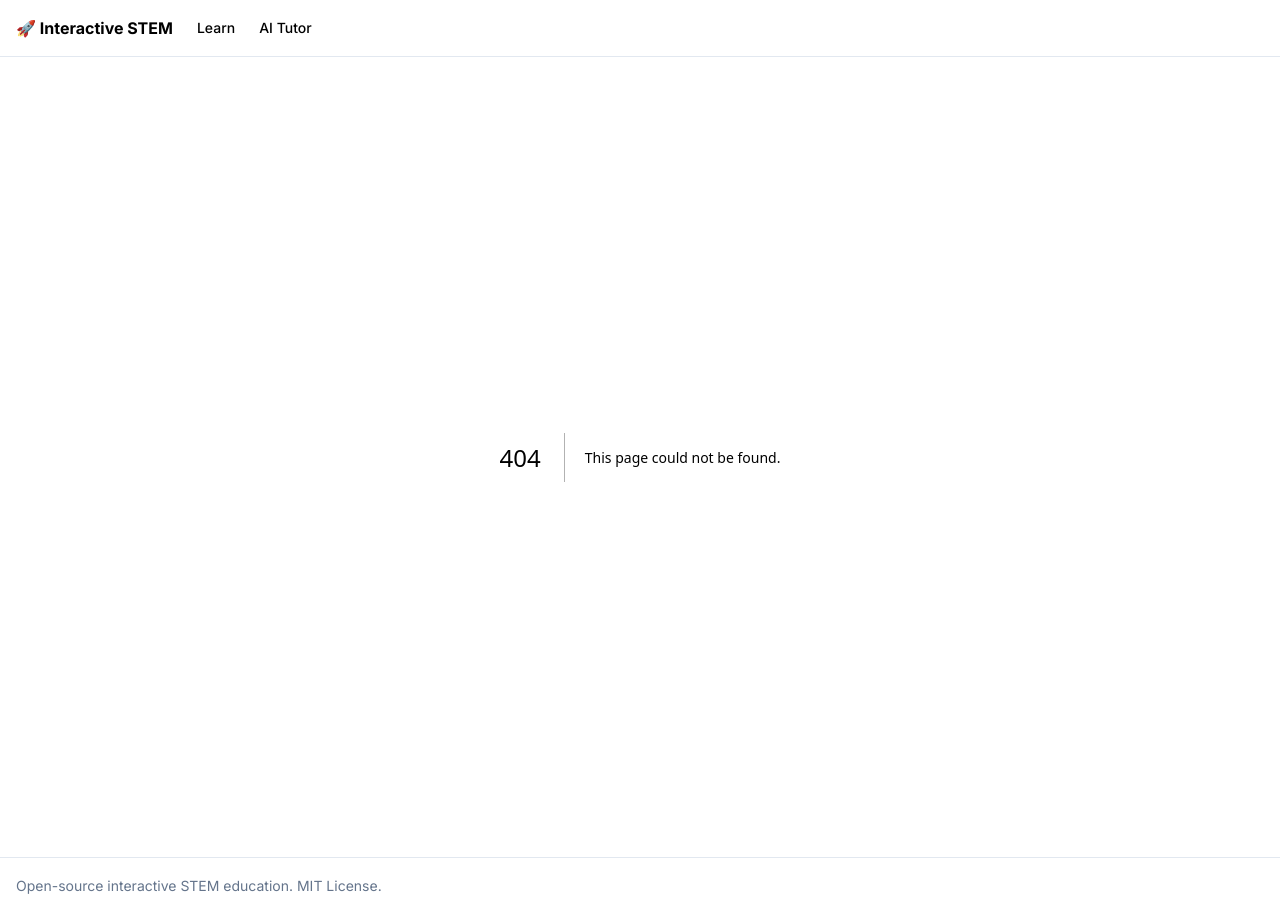
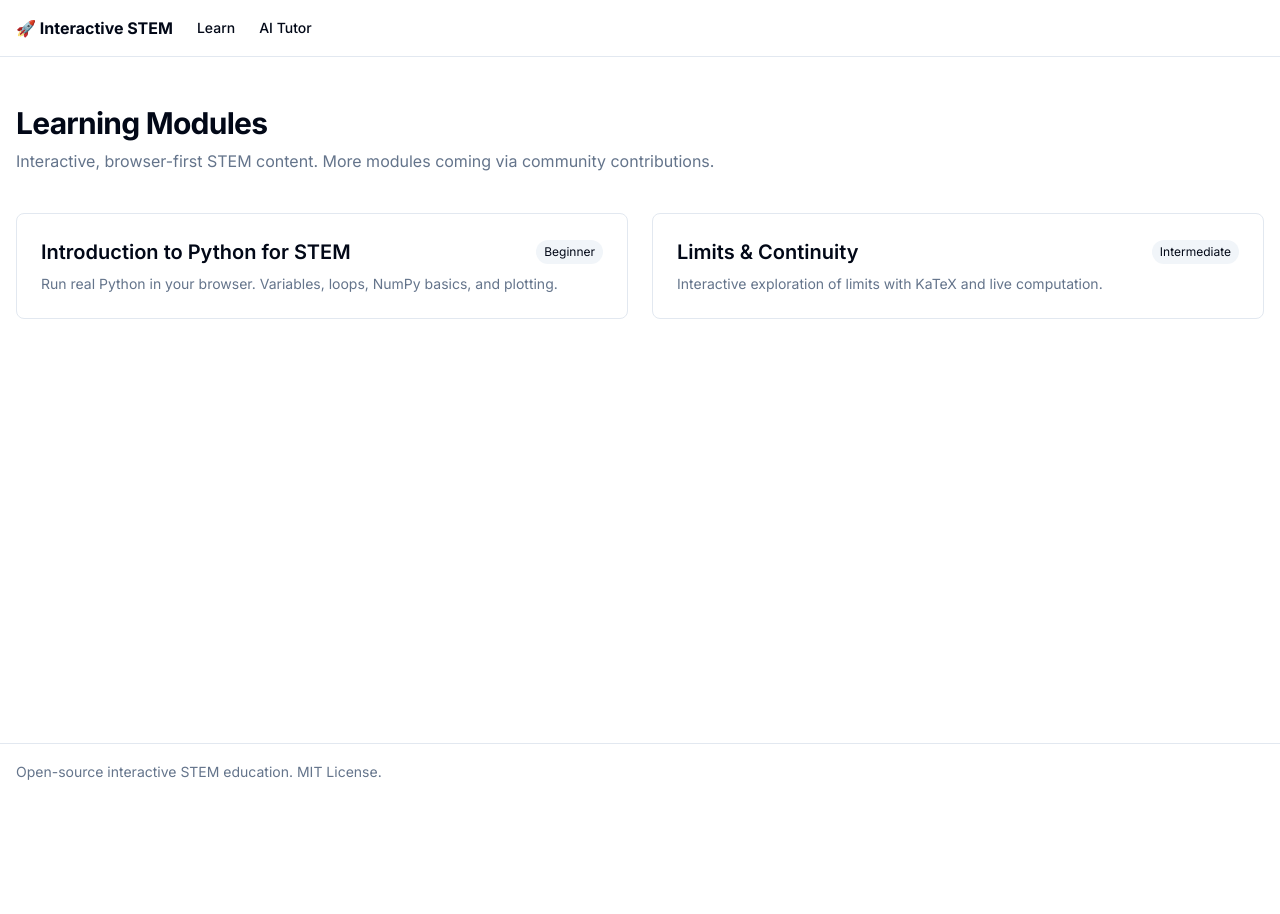
Before and after one commit to hkra1/interactive-stem-platform, a Next.js app: page /learn in a window 1280 px wide. Before the commit this address had no page. After the commit the page ends 800 px from the top, so only its background shows below. Built offline with nearby package versions, Linux system fonts and the light colour scheme.

Commit message:
Add learn index page with sample modules

```diff
--- /dev/null
+++ b/app/learn/page.tsx
@@ -0,0 +1,43 @@
+import Link from "next/link";
+
+const modules = [
+  {
+    slug: "intro-python",
+    title: "Introduction to Python for STEM",
+    description: "Run real Python in your browser. Variables, loops, NumPy basics, and plotting.",
+    level: "Beginner",
+  },
+  {
+    slug: "calculus-limits",
+    title: "Limits & Continuity",
+    description: "Interactive exploration of limits with KaTeX and live computation.",
+    level: "Intermediate",
+  },
+];
+
+export default function LearnPage() {
+  return (
+    <div className="container px-4 py-12">
+      <h1 className="text-3xl font-bold tracking-tight">Learning Modules</h1>
+      <p className="mt-2 text-muted-foreground">
+        Interactive, browser-first STEM content. More modules coming via community contributions.
+      </p>
+
+      <div className="mt-10 grid gap-6 md:grid-cols-2">
+        {modules.map((mod) => (
+          <Link
+            key={mod.slug}
+            href={`/learn/${mod.slug}`}
+            className="block rounded-lg border p-6 transition-colors hover:bg-accent/50"
+          >
+            <div className="flex items-center justify-between">
+              <h2 className="text-xl font-semibold">{mod.title}</h2>
+              <span className="text-xs rounded-full bg-secondary px-2 py-1">{mod.level}</span>
+            </div>
+            <p className="mt-2 text-sm text-muted-foreground">{mod.description}</p>
+          </Link>
+        ))}
+      </div>
+    </div>
+  );
+}
```
